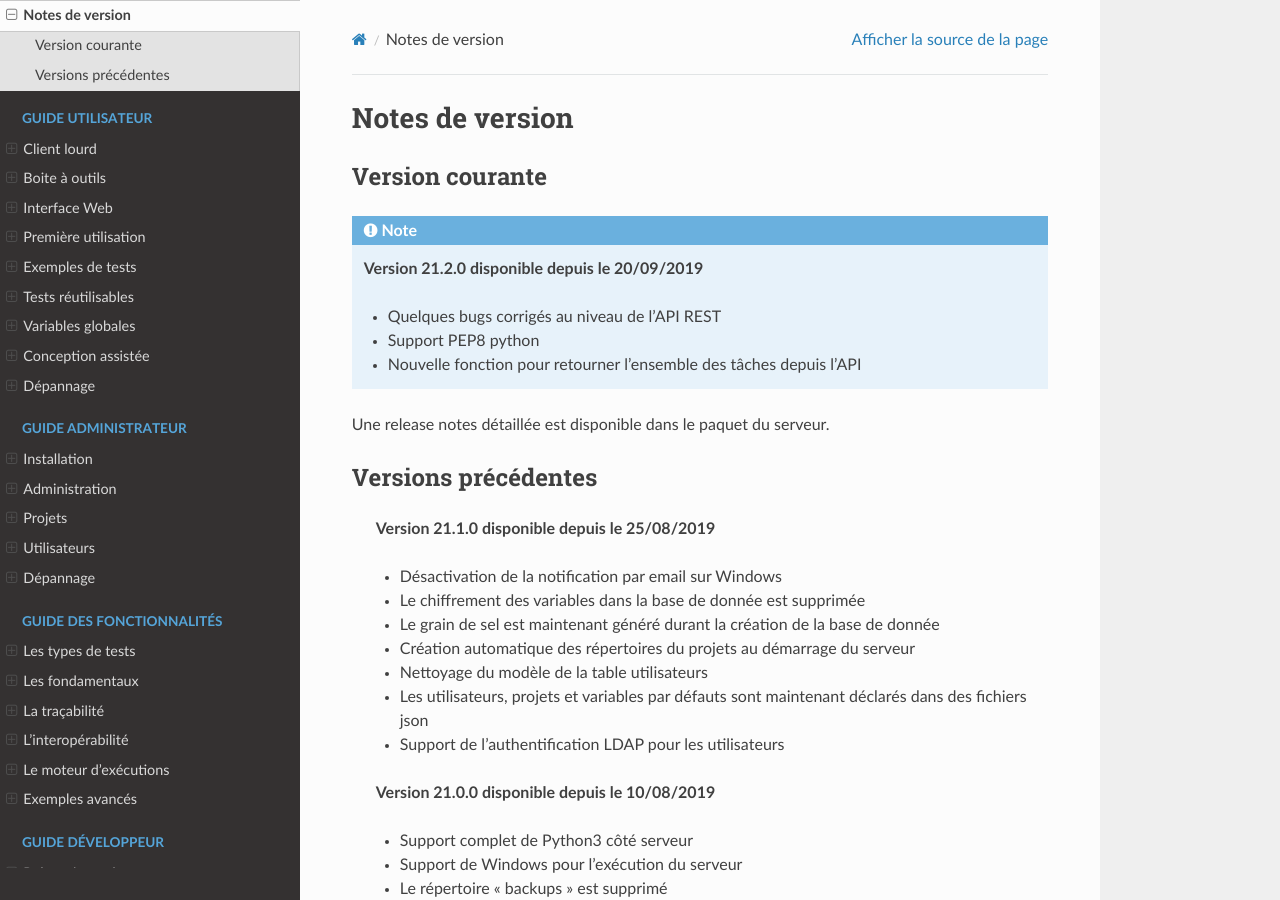
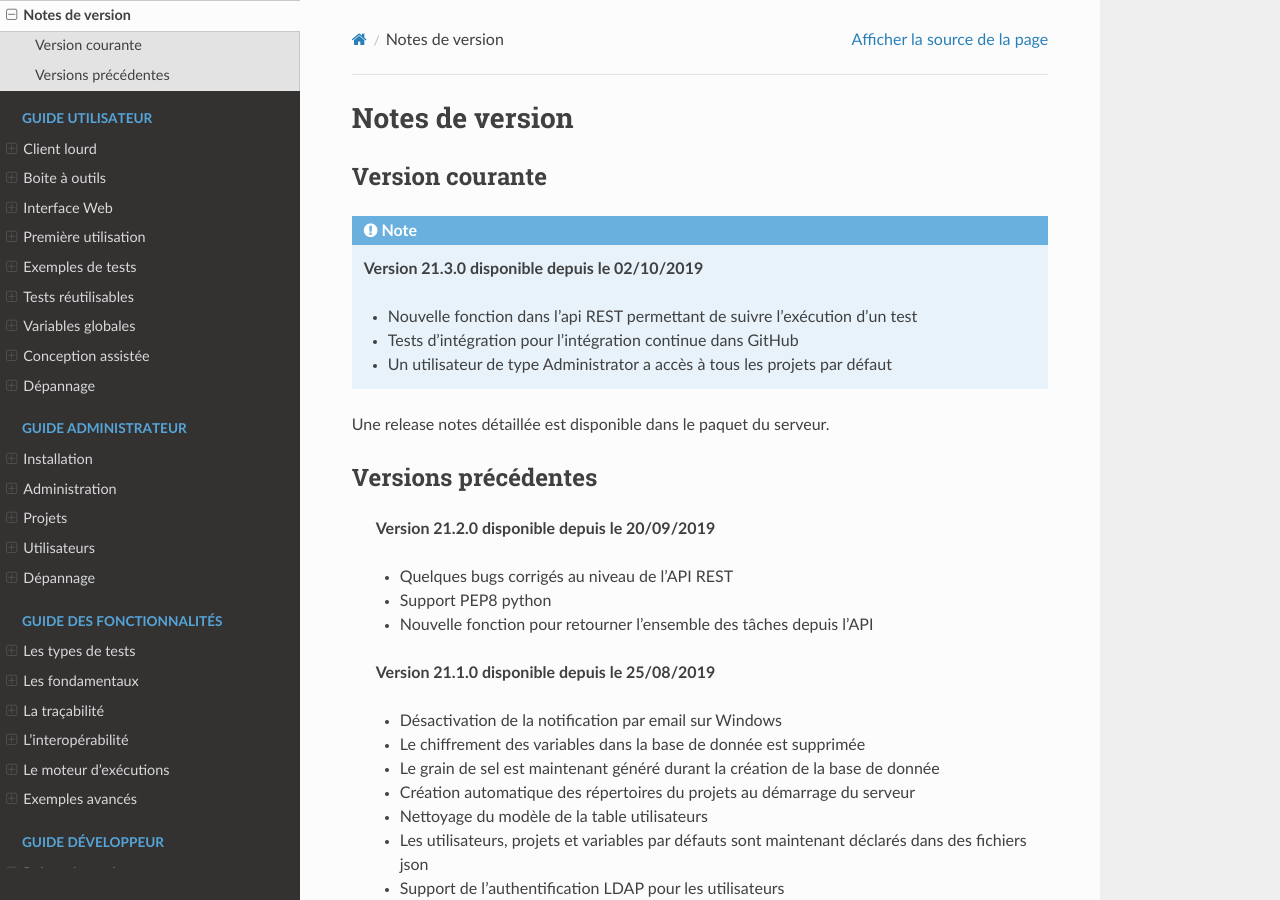
Before and after one commit to ExtensiveAutomation/extensiveautomation-fr.readthedocs.io, a Sphinx documentation site: the page built from docs/about/releasenotes.rst, in a window 1280 px wide and 900 px high. Built offline with Sphinx 7.4.7 and the Read the Docs theme 2.0.0, drawn with Linux system fonts in a browser that asks for light colours.

Commit message:
update for release 21.3

```diff
--- a/docs/about/releasenotes.rst
+++ b/docs/about/releasenotes.rst
@@ -6,16 +6,24 @@ Version courante
 
 .. note::
 
+ **Version 21.3.0 disponible depuis le 02/10/2019**
+
+ - Nouvelle fonction dans l'api REST permettant de suivre l'exécution d'un test
+ - Tests d'intégration pour l'intégration continue dans GitHub
+ - Un utilisateur de type Administrator a accès à tous les projets par défaut
+
+Une release notes détaillée est disponible dans le paquet du serveur.
+
+Versions précédentes
+-------------------
+
+..
+
  **Version 21.2.0 disponible depuis le 20/09/2019**
 
  - Quelques bugs corrigés au niveau de l'API REST
  - Support PEP8 python
  - Nouvelle fonction pour retourner l'ensemble des tâches depuis l'API
-
-Une release notes détaillée est disponible dans le paquet du serveur.
-
-Versions précédentes
--------------------
 
 ..
 
```
